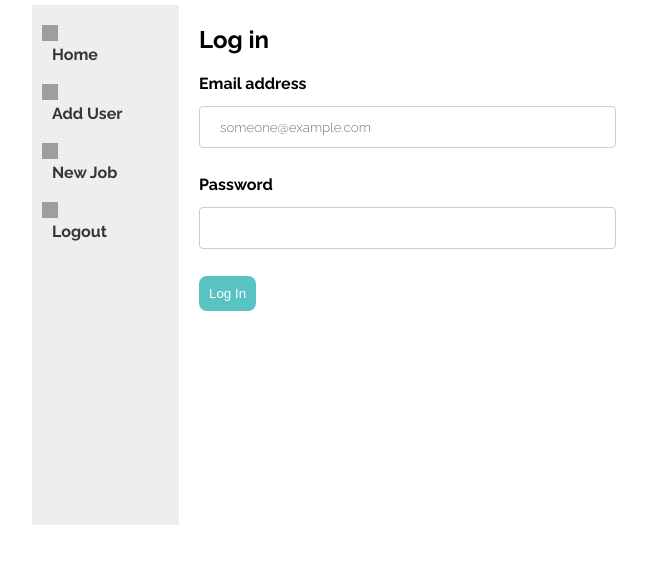
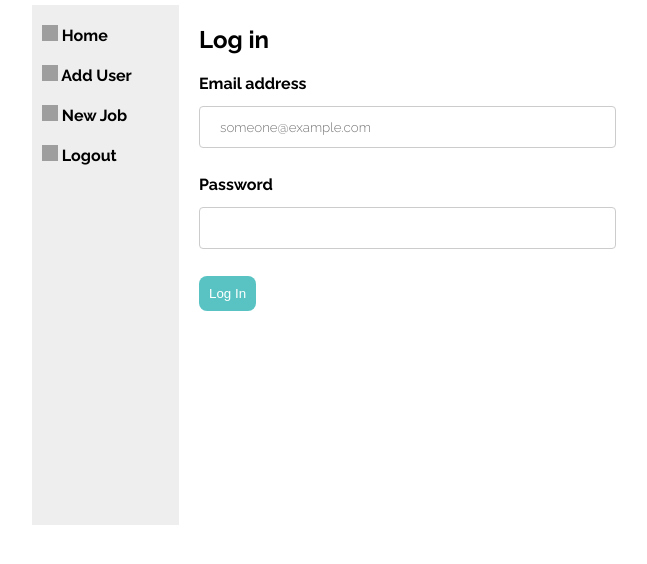
Before and after one commit to LindsayPink/info2180-project3, a PHP site: page / in a window 1280 px wide. Shown: the part 77-641 px from the top of the page, without its empty margins (108-755 px from the left). Run offline with PHP 8.4, Linux system fonts and the light colour scheme; some libraries are stand-ins or nearby versions; grey boxes are pictures that could not be loaded.

Commit message:
icons now inline with nav links

```diff
--- a/index.php
+++ b/index.php
@@ -18,10 +18,10 @@
 
         <div id="contain">
             <nav id="nav">
-                <img id="icon" class="home" src="https://upload.wikimedia.org/wikipedia/commons/e/e6/Home_icon_black.png" alt="homepage icon"><a class="home" href="dashboard.php">Home</a>
-                <img id="icon" class="add" src="https://img.icons8.com/metro/1600/add-user-male.png" alt="add user icon"><a class="add" href="addnewuser.php">Add User</a>
-                <img id="icon" class="new" src="https://sonaesierracms-v2.cdnpservers.net/wp-content/uploads/sites/16/2015/01/Safety_Tips.png" alt="new job icon"><a class="new" href="postjob.php">New Job</a>
-                <img id="icon" class="exit" src="https://png.pngtree.com/svg/20161129/a_logout_257817.png" alt="logout icon"><a class="exit" href="logout.php">Logout</a>
+                <img id="icon" class="home" src="https://upload.wikimedia.org/wikipedia/commons/e/e6/Home_icon_black.png" alt="homepage icon"> Home<a class="home" href="dashboard.php"></a>
+                <img id="icon" class="add" src="https://img.icons8.com/metro/1600/add-user-male.png" alt="add user icon"> Add User<a class="add" href="addnewuser.php"></a>
+                <img id="icon" class="new" src="https://sonaesierracms-v2.cdnpservers.net/wp-content/uploads/sites/16/2015/01/Safety_Tips.png" alt="new job icon"> New Job<a class="new" href="postjob.php"></a>
+                <img id="icon" class="exit" src="https://png.pngtree.com/svg/20161129/a_logout_257817.png" alt="logout icon"> Logout<a class="exit" href="logout.php"></a>
             </nav>
 
             <main id="main">
```
